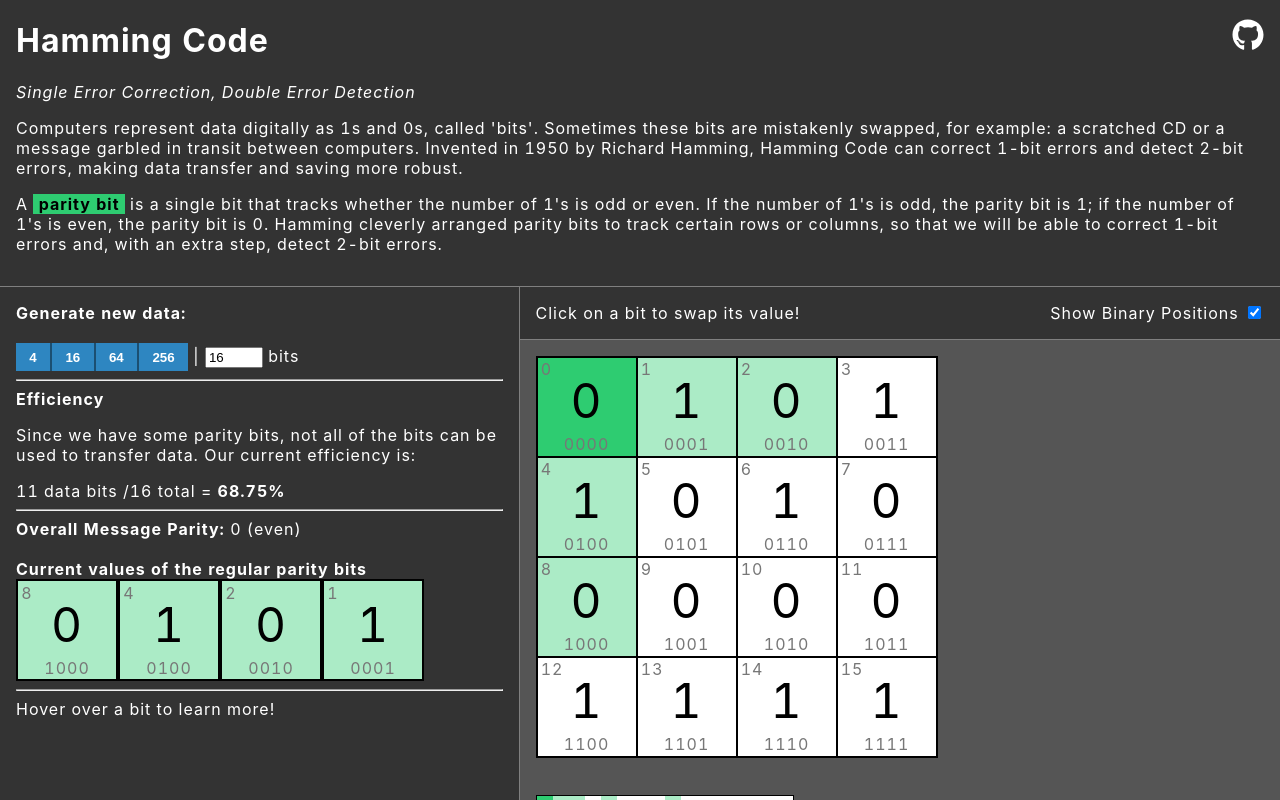
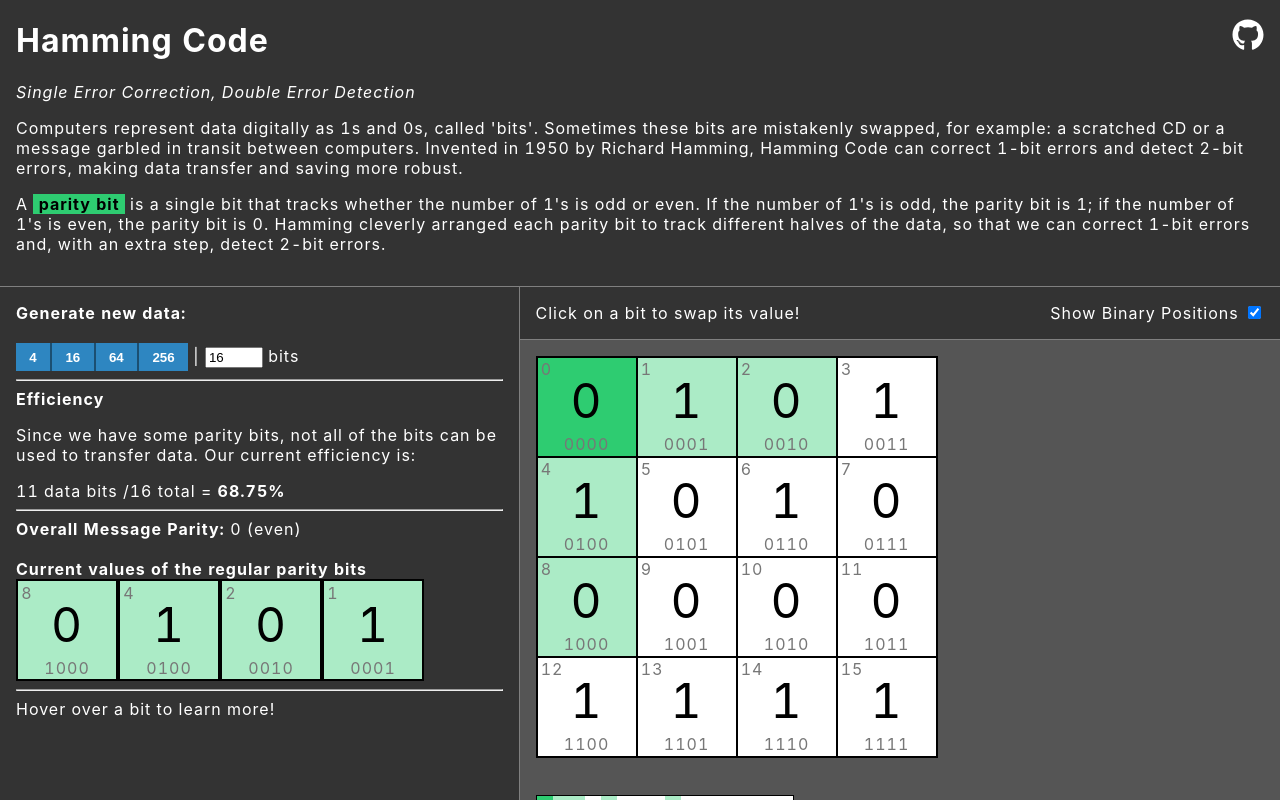
Before and after one commit to harryli0088/hamming-code, a React (Create React App) app: page / in a window 1280 px wide. Built offline with nearby package versions, Linux system fonts and the light colour scheme.

Commit message:
updated text

```diff
--- a/src/App.tsx
+++ b/src/App.tsx
@@ -264,7 +264,7 @@ class App extends React.Component<{},AppState> {
           </div>
           <p><i>Single Error Correction, Double Error Detection</i></p>
           <p>Computers represent data digitally as 1s and 0s, called 'bits'. Sometimes these bits are mistakenly swapped, for example: a scratched CD or a message garbled in transit between computers. Invented in 1950 by Richard Hamming, Hamming Code can correct 1-bit errors and detect 2-bit errors, making data transfer and saving more robust.</p>
-          <p>A <span className="colorZerothBit" style={{color: "black"}}>&nbsp;<b>parity bit</b>&nbsp;</span> is a single bit that tracks whether the number of 1's is odd or even. If the number of 1's is odd, the parity bit is 1; if the number of 1's is even, the parity bit is 0. Hamming cleverly arranged parity bits to track certain rows or columns, so that we will be able to correct 1-bit errors and, with an extra step, detect 2-bit errors.</p>
+          <p>A <span className="colorZerothBit" style={{color: "black"}}>&nbsp;<b>parity bit</b>&nbsp;</span> is a single bit that tracks whether the number of 1's is odd or even. If the number of 1's is odd, the parity bit is 1; if the number of 1's is even, the parity bit is 0. Hamming cleverly arranged each parity bit to track different halves of the data, so that we can correct 1-bit errors and, with an extra step, detect 2-bit errors.</p>
         </header>
 
         <section id="content">
```
